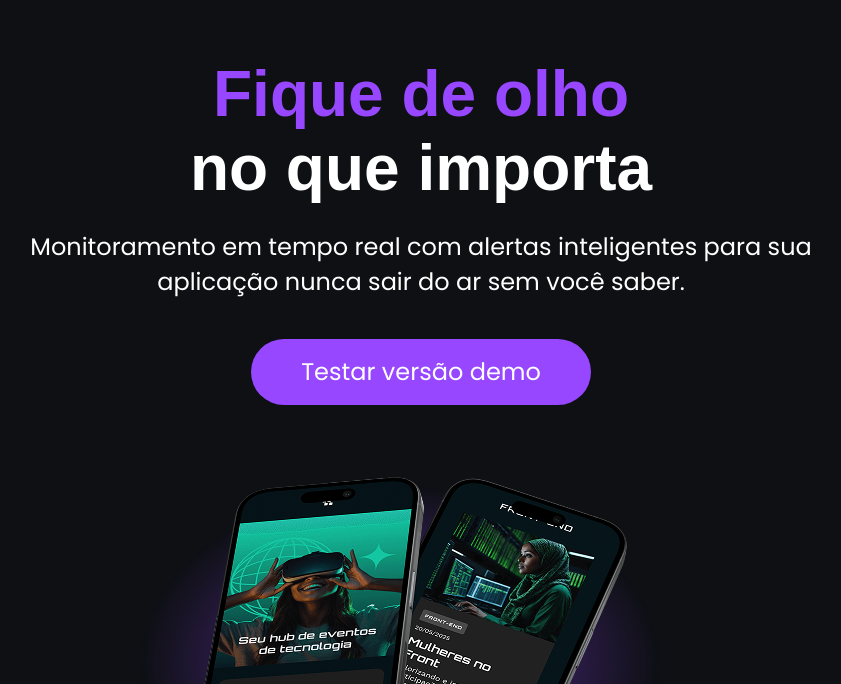
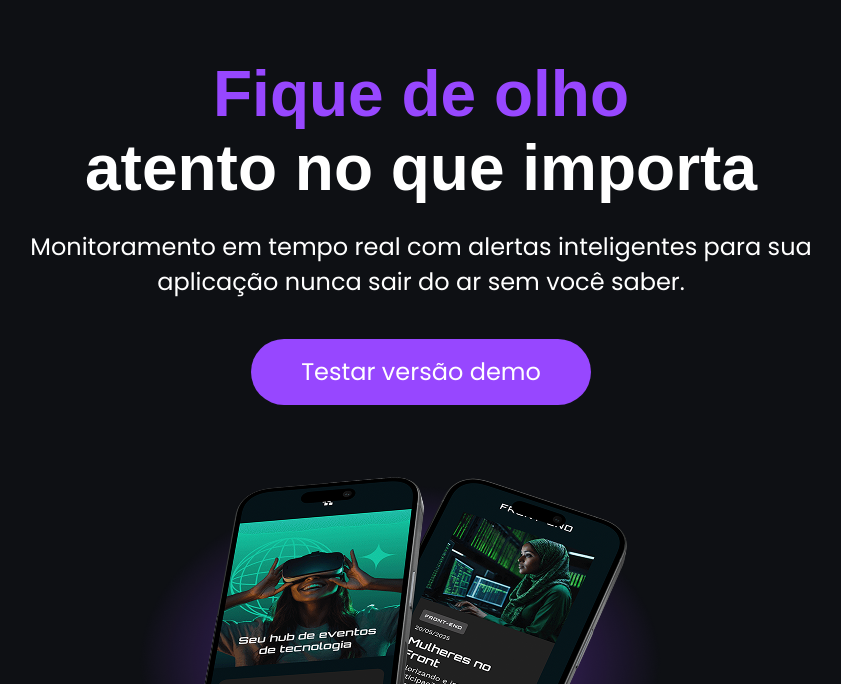
Before and after one commit to abnnrr/Techboard, a plain HTML site: page index.html in a window 1280 px wide. Shown: the part 116-800 px from the top of the page, without its empty margins (219-1060 px from the left). Drawn offline with Linux system fonts and the light colour scheme; a web font is replaced by a local one.

Commit message:
Alteracao no titulo da pagina

```diff
--- a/index.html
+++ b/index.html
@@ -16,7 +16,7 @@
     </header>
     <main>
         <section>
-            <h1><span>Fique de olho</span><br>no que importa</h1>
+            <h1><span>Fique de olho</span><br>atento no que importa</h1>
             <p>Monitoramento em tempo real com alertas inteligentes para sua aplicação nunca sair do ar sem você saber.</p>
             <a href="#">Testar versão demo</a>
             <img src="img/Celulares-sobreposto-desktop.png" alt="dois celulares pretos sobrepostos com sobra roxa de fundo ">
```
